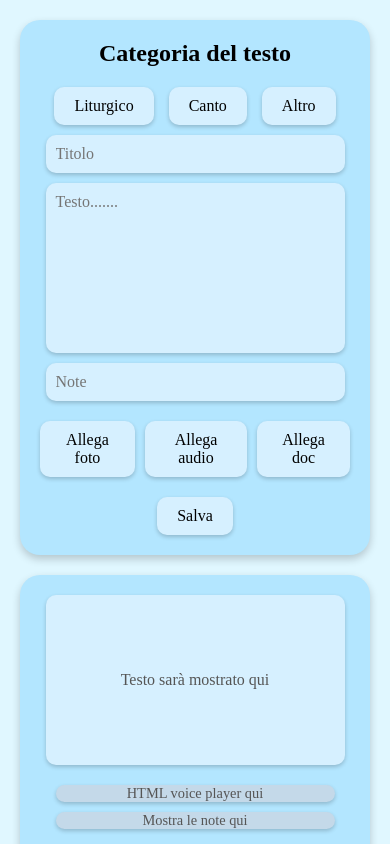
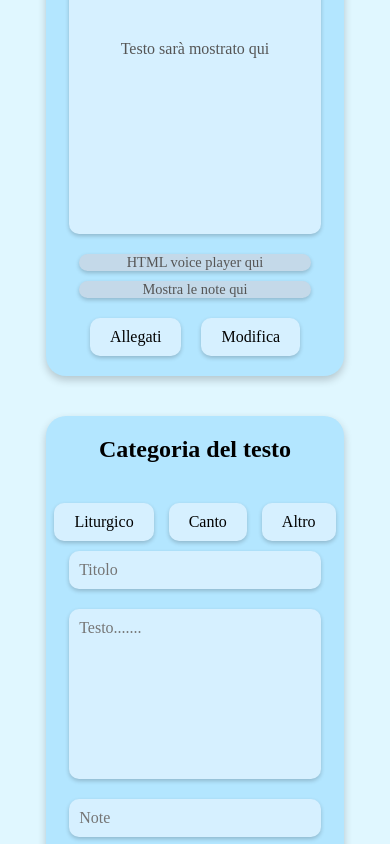
Before and after one commit to samjh1234/Canti, a plain HTML site: page index.html in a window 390 px wide. Shown: the top 844 px of the page. Drawn offline with Linux system fonts and the light colour scheme; a web font is replaced by a local one.

Commit message:
Update index.html

```diff
--- a/index.html
+++ b/index.html
@@ -15,16 +15,19 @@
             display: flex;
             justify-content: center;
             align-items: center;
-            min-height: 100vh;
+            height: 100vh; /* Full viewport height */
         }
 
         /* Container Styles */
         .container {
             display: flex;
             gap: 20px;
-            width: 100%; /* Full-width container */
+            width: 95%; /* Full-width container with padding */
+            max-width: 1200px; /* Limit container width for large screens */
             padding: 20px;
             box-sizing: border-box;
+            justify-content: center;
+            align-items: center;
         }
 
         /* Box Styles */
@@ -32,10 +35,13 @@
             background-color: #b3e6ff; /* Light blue background for boxes */
             border-radius: 20px; /* Rounded corners */
             padding: 20px;
-            flex: 1; /* Make both boxes take up equal space */
+            width: 48%; /* Each box takes half the container's width */
+            min-height: 600px; /* Adjusted height for the boxes */
             box-shadow: 0 4px 8px rgba(0, 0, 0, 0.2); /* Subtle shadow */
-            min-height: 80vh; /* Ensure a consistent height */
             box-sizing: border-box; /* Include padding in width/height */
+            display: flex;
+            flex-direction: column;
+            justify-content: space-between;
         }
 
         .left-box {
@@ -48,7 +54,7 @@
         /* Text Display Area */
         .text-display {
             width: 90%;
-            height: 150px;
+            height: 350px; /* Fixed height for the text display */
             background-color: #d6f0ff;
             border-radius: 10px;
             box-shadow: 0 2px 4px rgba(0, 0, 0, 0.2);
@@ -63,16 +69,16 @@
 
         /* Audio and Notes Section */
         .audio-notes-container {
+            width: 90%;
             display: flex;
             gap: 20px;
-            width: 90%;
             margin-top: 20px;
-            justify-content: center;
         }
 
-        .audio-player, .notes-display {
+        .audio-player,
+        .notes-display {
             flex: 1;
-            height: 50px;
+            height: 100px; /* Fixed height for both audio and notes display */
             background-color: #c4d9e9;
             border-radius: 10px;
             display: flex;
@@ -90,7 +96,6 @@
             margin-top: 20px;
         }
 
-        /* Button Styles */
         button {
             background-color: #d6f0ff; /* Light blue button color */
             border: none; /* Remove border */
@@ -168,24 +173,19 @@
                 flex-direction: column; /* Stack boxes vertically */
             }
 
-            .right-box {
-                order: 1; /* Right box goes first */
-            }
-
-            .left-box {
-                order: 2; /* Left box moves below the right box */
-            }
-
             .box {
-                min-height: auto; /* Adjust height to fit content */
+                width: 90%; /* Full width for mobile */
+                min-height: 400px; /* Adjusted height for mobile */
+                margin: 10px auto; /* Center boxes */
             }
 
             .audio-notes-container {
-                flex-direction: column;
+                flex-direction: column; /* Stack audio and notes vertically */
                 gap: 10px;
             }
 
-            .audio-player, .notes-display {
+            .audio-player,
+            .notes-display {
                 width: 100%;
             }
         }
```
